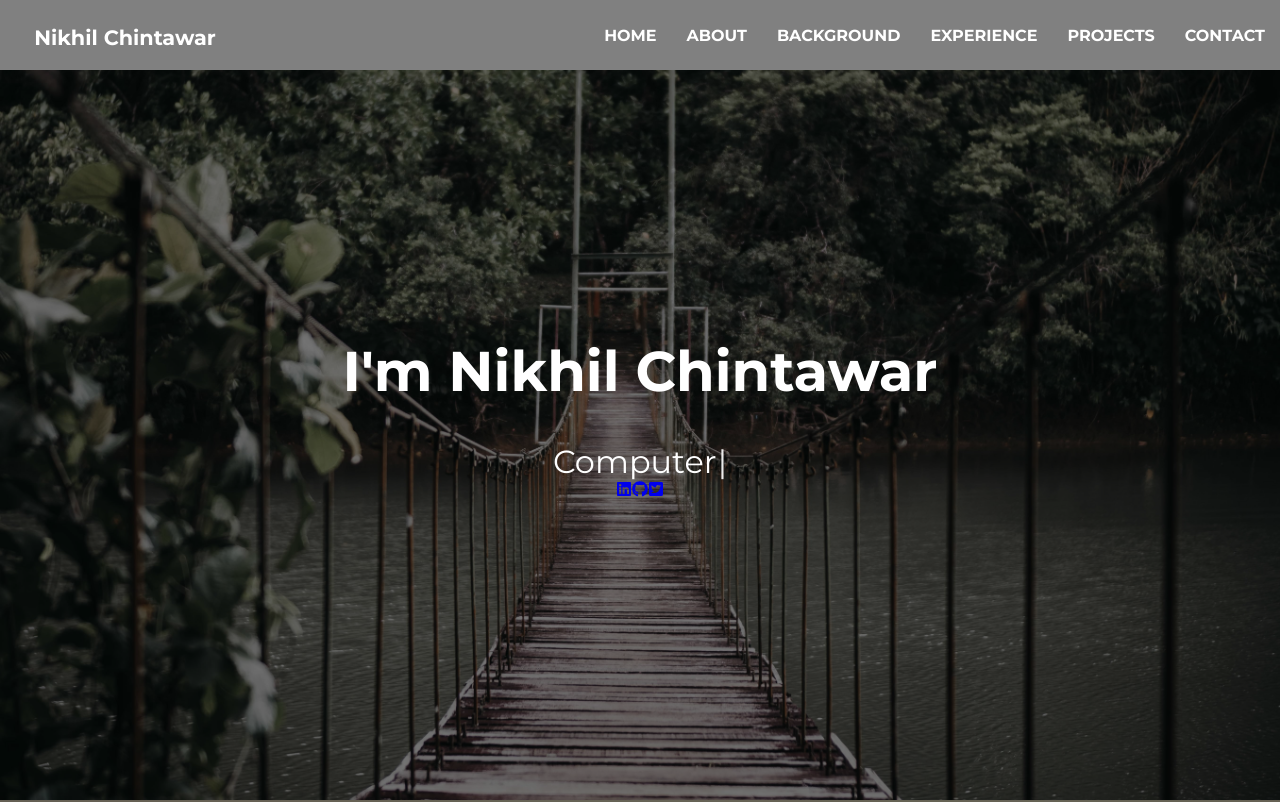
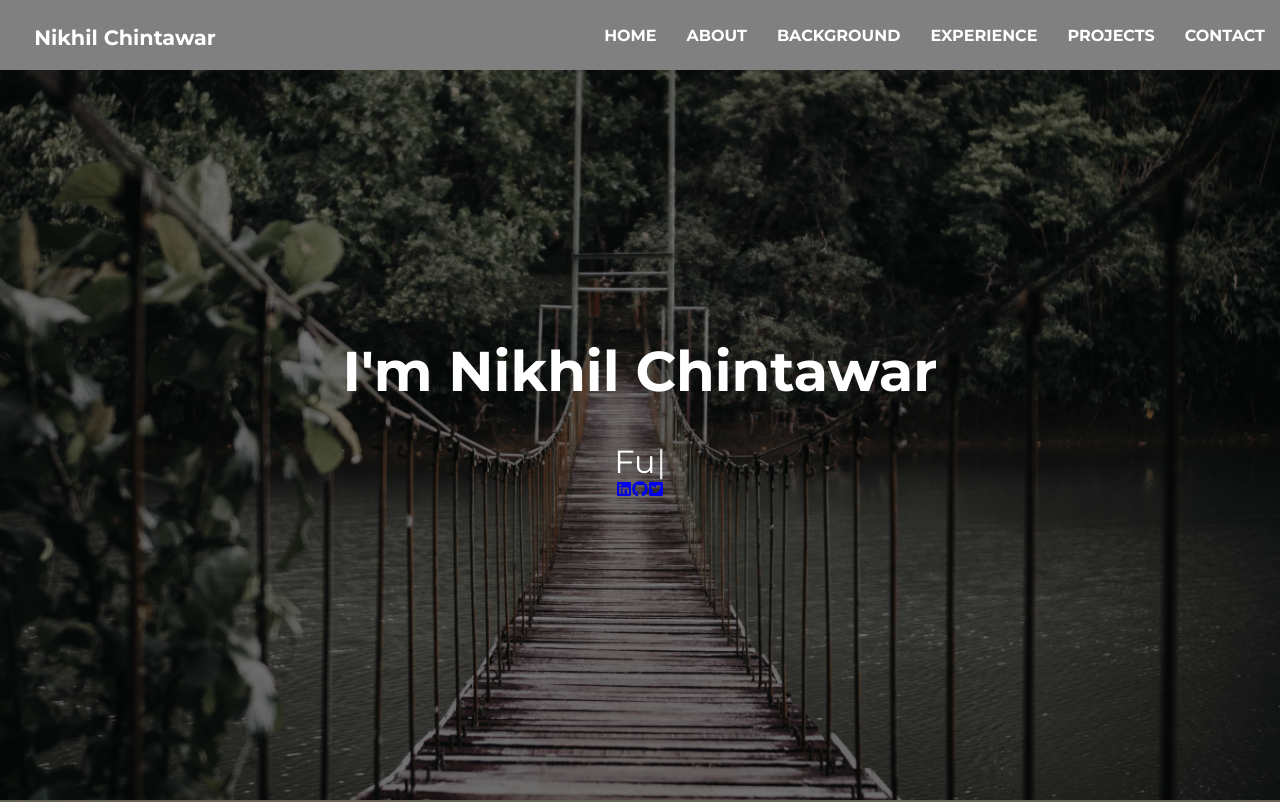
Before and after one commit to nikhilchintawar/nikhilchintawar.github.io, a React (Create React App) app: page / in a window 1280 px wide. Shown: the top 802 px of the page. Built offline with nearby package versions, Linux system fonts and the light colour scheme.

Commit message:
changed the typewriter string

```diff
--- a/src/App.js
+++ b/src/App.js
@@ -1,11 +1,11 @@
 import React, { lazy, Suspense } from 'react';
+import { Route, Switch } from 'react-router-dom';
 
 
 import './App.css';
 import Header from './components/header/Header';
 import Home from './components/home/Home';
 import Spinner from './components/spinner/Spinner';
-import { Route, Switch } from 'react-router-dom';
 import Project from './components/projects/Project';
 
 
@@ -41,10 +41,8 @@ function App() {
             <ParallaxEffect>
               <Contact id="contactLink" />
             </ParallaxEffect>
-
           </Suspense>
         </Route>
-
         <Route path="/projects" component={Project} />
       </Switch>
     </div>
--- a/src/components/home/Home.js
+++ b/src/components/home/Home.js
@@ -13,7 +13,7 @@ const Home = ({id}) => {
                 <span className="subtitle">
                     <Typewriter
                         options={{
-                            strings: ["Web Developer", "Computer Science Student"],
+                            strings: ["Full Stack Developer", "Computer Science Student"],
                             autoStart: true,
                             loop: true
                         }}
```
Lines whose indentation alone changed are shown as unchanged.
